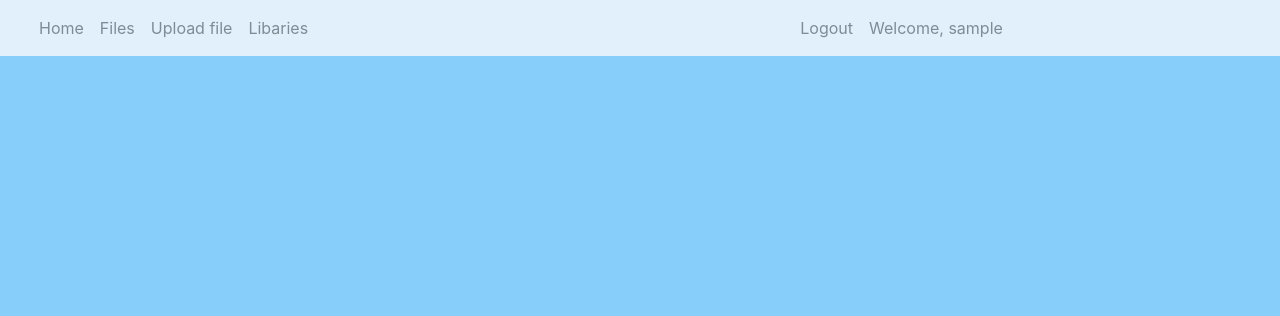
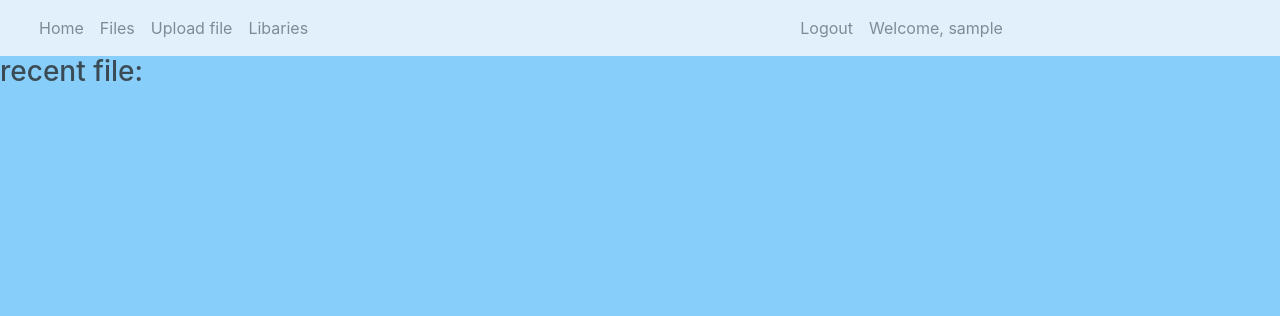
Before and after one commit to rezaya92/ASD, a Django app: page / in a window 1280 px wide. Shown: the top 316 px of the page. Run offline with Django 4.2, Linux system fonts and the light colour scheme; the visitor is signed in with stand-in values (Sample User, id 1); data that the repository does not hold is empty; some libraries are stand-ins or nearby versions.

Commit message:
show recent file in homepage

```diff
--- a/libcloud/templates/libcloud/base.html
+++ b/libcloud/templates/libcloud/base.html
@@ -71,7 +71,11 @@
 </div>
 {% endif %}
 </div>
+
+
 {% block content %}  {% endblock %}
+
+
 
 </body>
 </html>
--- a/libcloud/templates/libcloud/file_page.html
+++ b/libcloud/templates/libcloud/file_page.html
@@ -1,7 +1,7 @@
 {% extends 'libcloud/base.html' %}
 {% load static %}
 {% block content %}
-
+{% if user.is_authenticated %}
 <div class="content">
     <div class="container">
         <div class="row">
@@ -55,5 +55,5 @@
     </div>
     <!-- container -->
 </div>
-
+{% endif %}
 {% endblock %}
--- a/libcloud/templates/libcloud/intro.html
+++ b/libcloud/templates/libcloud/intro.html
@@ -9,4 +9,20 @@
         </div>
     </div>
     {% endif %}
+    {% if user.is_authenticated %}
+    <h3>recent file:</h3>
+{% for file in files %}
+    {% static "" as baseUrl %}
+
+    <div class="file-man-box"><a href="" class="file-close"><i class="fa fa-times-circle"></i></a>
+                                <div class="file-img-box">
+                                    {% static "" as baseUrl %}
+                                    <img src="{{ baseUrl }}images/{{ file.get_type_display }}.svg" alt="icon"></div><a href={{ file.file.url }}><i class="fa fa-download"></i></a>
+                                <div class="file-man-title">
+                                    <h5 class="mb-0 text-overflow">{{ file.filename }}</h5>
+                                    <h6 class="mb-0 text-overflow"> {{ file.get_type_display }}</h6>
+                                </div>
+                            </div>
+{% endfor %}
+{% endif %}
  {% endblock %}
--- a/libcloud/views.py
+++ b/libcloud/views.py
@@ -18,8 +18,13 @@ from django.contrib.auth.forms import AuthenticationForm
 
 
 def homePageView(request):
-    return render(request=request, template_name='libcloud/intro.html')
+    context = {}
+    context.update({'files': get_files()})
+    return render(request=request, template_name='libcloud/intro.html',context = context)
 
+def get_files():
+    files = Content.objects.order_by('creator')[:1]
+    return files
 
 def register_request(request):
     if request.method == "POST":
```
Also changed, not shown: libcloud/static/images/pdf.svg (deleted).
